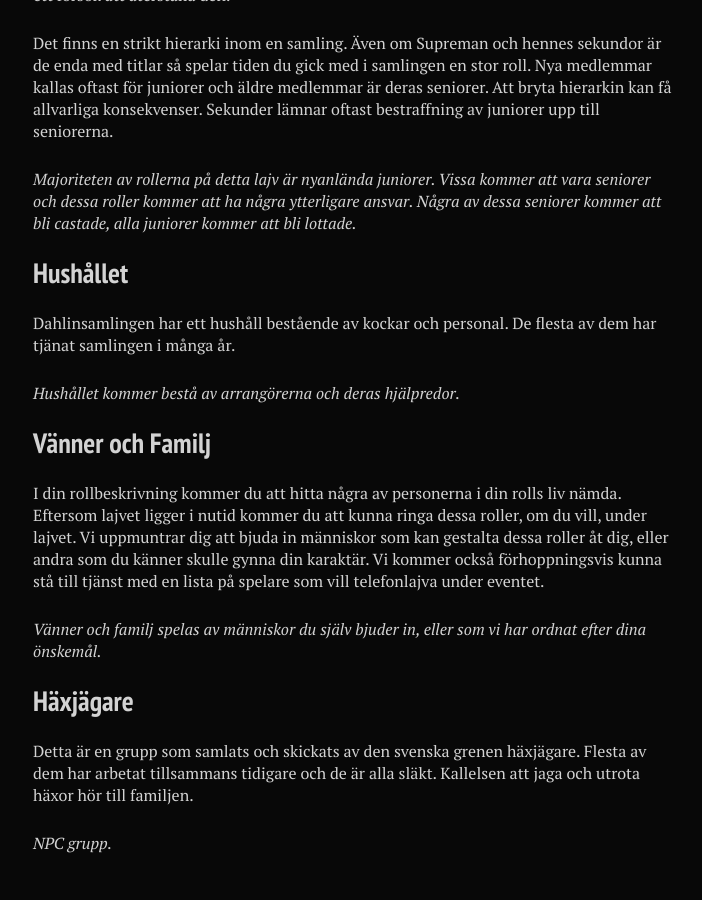
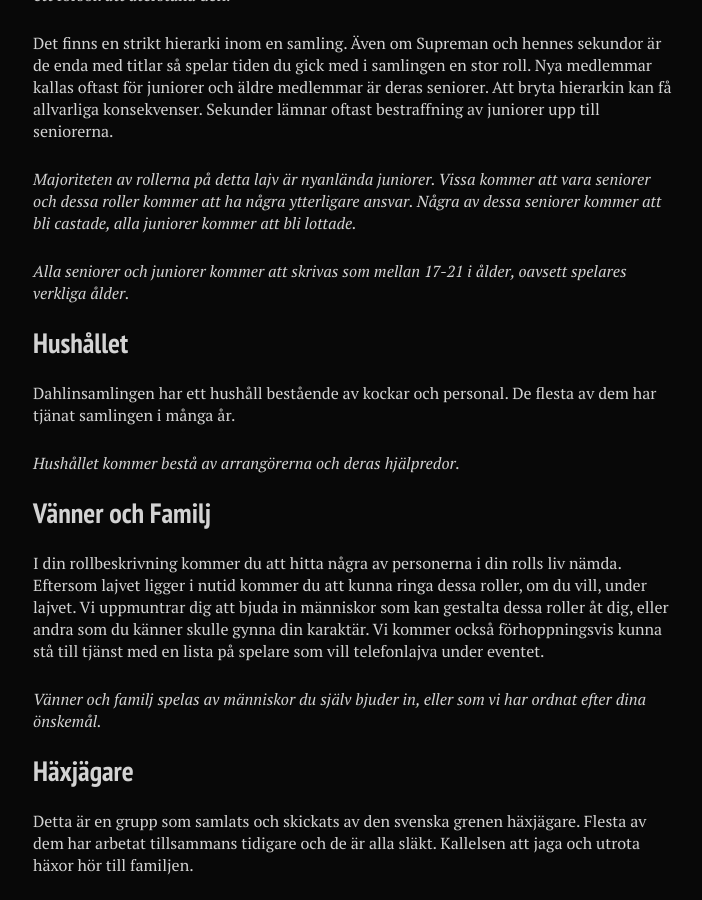
Before and after one commit to stanislavb/www.coven.nu, a Jekyll site: the page built from roller/index.md, in a window 1280 px wide and 900 px high, scrolled down 1673 px. Shown: the whole window, without its empty margins (287-989 px from the left). Built offline with Jekyll 4.4.1, drawn with Linux system fonts in a browser that asks for light colours; nearby versions of some CDN libraries.

Commit message:
Update index.md

```diff
--- a/roller/index.md
+++ b/roller/index.md
@@ -42,6 +42,8 @@ Det finns en strikt hierarki inom en samling. Även om Supreman och hennes sekun
 
 *Majoriteten av rollerna på detta lajv är nyanlända juniorer. Vissa kommer att vara seniorer och dessa roller kommer att ha några ytterligare ansvar. Några av dessa seniorer kommer att bli castade, alla juniorer kommer att bli lottade.*
 
+*Alla seniorer och juniorer kommer att skrivas som mellan 17-21 i ålder, oavsett spelares verkliga ålder.*
+
 ## Hushållet
 
 Dahlinsamlingen har ett hushåll bestående av kockar och personal. De flesta av dem har tjänat samlingen i många år.
```
